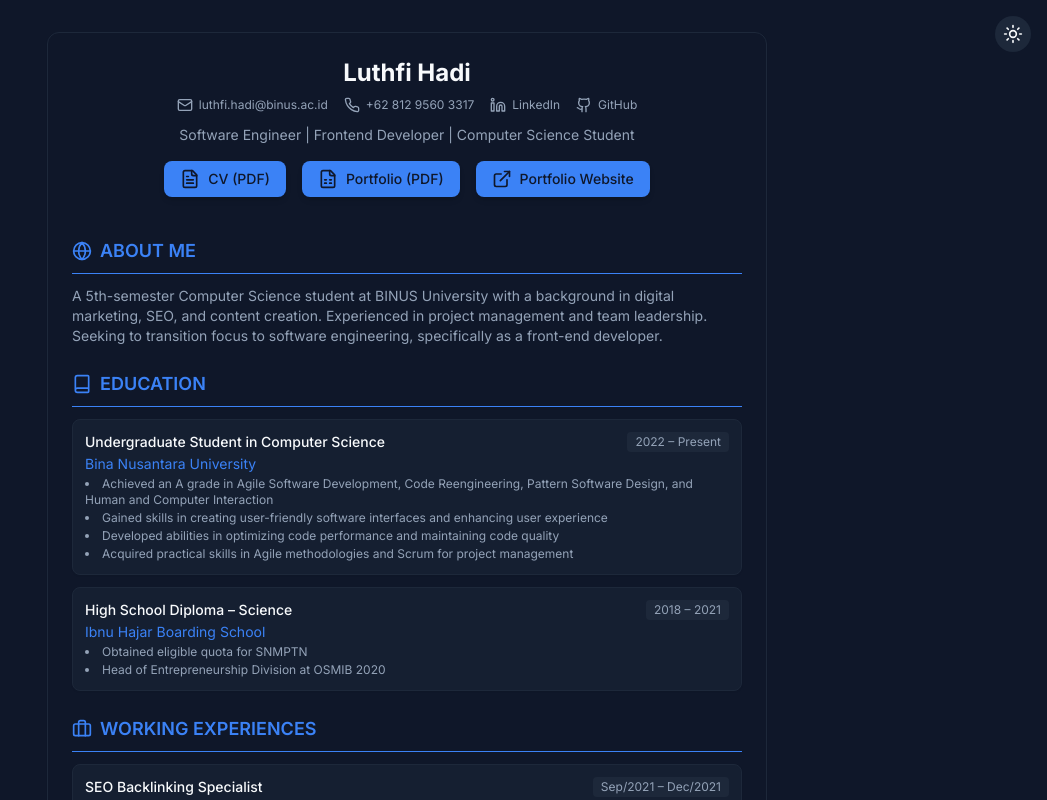
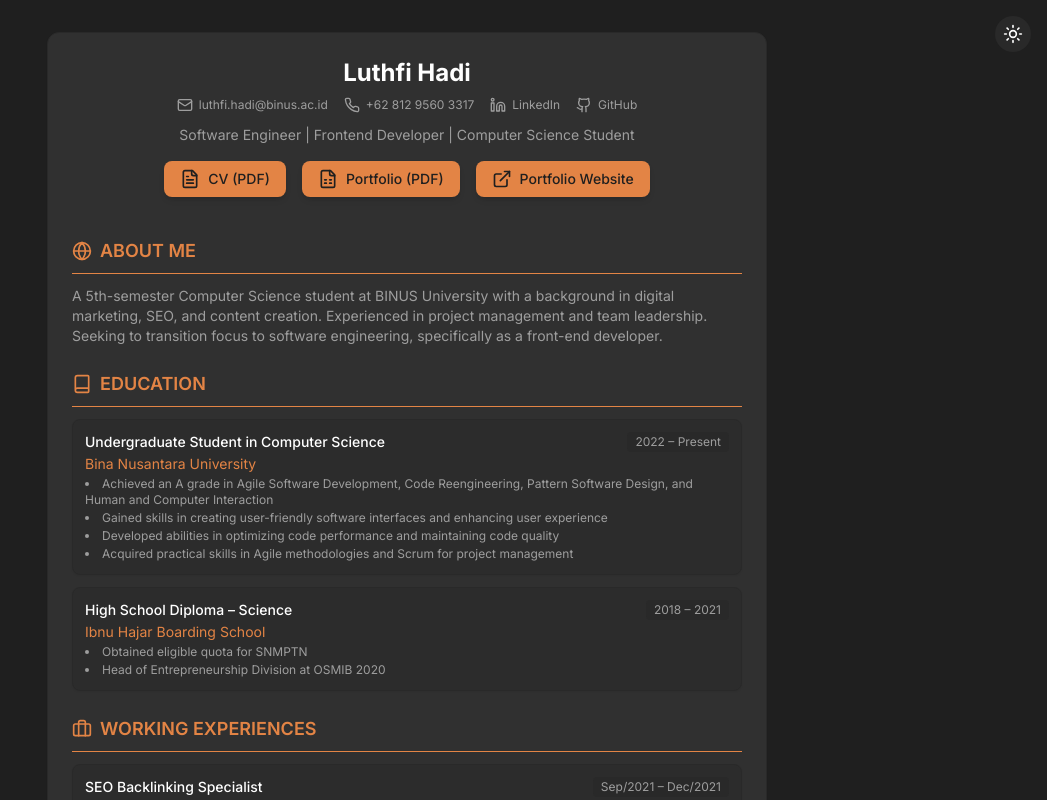
Before and after one commit to luthfidi/Luthfi-CV, a React (Vite) app: page / in a window 1280 px wide. Shown: the top 800 px of the page, without its empty margins (233-1280 px from the left). Built offline with nearby package versions, Linux system fonts and the light colour scheme; the HTML template or start-up script is replaced by a standard one.

Commit message:
update root color

```diff
--- a/src/components/ProjectCard.tsx
+++ b/src/components/ProjectCard.tsx
@@ -5,7 +5,7 @@ interface ProjectProps {
   image: string;
   description: string;
   techStack: string[];
-  link?: string; // Tambahkan properti link opsional
+  link?: string;
 }
 
 const ProjectCard: React.FC<ProjectProps> = ({
@@ -13,7 +13,7 @@ const ProjectCard: React.FC<ProjectProps> = ({
   image,
   description,
   techStack,
-  link = "#", // Default link jika tidak disediakan
+  link = "#",
 }) => (
   <a
     href={link}
--- a/src/index.css
+++ b/src/index.css
@@ -7,52 +7,52 @@
 @layer base {
   :root {
     /* Light Mode */
-    --background: 220 30% 94%; /* Abu-abu lebih gelap dengan hint biru */
-    --foreground: 222 47% 11%;
+    --background: 220 50% 92%;
+    --foreground: 0 0% 12%;
 
-    --card: 220 25% 95%; /* Card sedikit lebih gelap */
-    --card-foreground: 222 47% 11%;
+    --card: 220 40% 82%;
+    --card-foreground: 0 0% 12%;
 
-    --border: 220 13% 88%; /* Border lebih gelap untuk kontras lebih baik */
+    --border: 220 45% 75%;
 
-    --ring: 222.2 84% 4.9%;
+    --ring: 210 70% 45%;
 
-    --primary: 221 83% 48%; /* Primary color sedikit lebih gelap */
-    --primary-foreground: 210 40% 98%;
+    --primary: 210 70% 45%;
+    --primary-foreground: 0 0% 100%;
 
-    --secondary: 217 19% 27%;
-    --secondary-foreground: 210 40% 98%;
+    --secondary: 0 0% 32%;
+    --secondary-foreground: 0 0% 100%;
 
-    --muted: 220 20% 92%; /* Muted lebih gelap */
-    --muted-foreground: 215.4 16.3% 46.9%;
+    --muted: 220 45% 75%;
+    --muted-foreground: 0 0% 32%;
 
-    --accent: 210 40% 88%; /* Accent lebih gelap */
-    --accent-foreground: 222.2 47.4% 11.2%;
+    --accent: 220 40% 82%;
+    --accent-foreground: 0 0% 12%;
   }
 
   .dark {
     /* Dark Mode */
-    --background: 222 47% 11%; /* Hampir hitam */
-    --foreground: 210 40% 98%; /* Putih */
+    --background: 0 0% 12%;
+    --foreground: 0 0% 100%;
 
-    --card: 222 47% 11%; /* Hampir hitam */
-    --card-foreground: 210 40% 98%; /* Putih */
+    --card: 0 0% 19%;
+    --card-foreground: 0 0% 100%;
 
-    --border: 217 33% 17%; /* Abu-abu gelap */
+    --border: 0 0% 16%;
 
-    --ring: 212.7 26.8% 83.9%;
+    --ring: 24 74% 58%;
 
-    --primary: 217.2 91.2% 59.8%; /* Biru lebih terang */
-    --primary-foreground: 222.2 47.4% 11.2%;
+    --primary: 24 74% 58%;
+    --primary-foreground: 0 0% 12%;
 
-    --secondary: 217 33% 17%; /* Abu-abu gelap */
-    --secondary-foreground: 210 40% 98%;
+    --secondary: 0 0% 62%;
+    --secondary-foreground: 0 0% 100%;
 
-    --muted: 217 33% 17%; /* Abu-abu gelap */
-    --muted-foreground: 215 20.2% 65.1%;
+    --muted: 0 0% 16%;
+    --muted-foreground: 0 0% 62%;
 
-    --accent: 217 33% 17%; /* Abu-abu gelap */
-    --accent-foreground: 210 40% 98%;
+    --accent: 0 0% 19%;
+    --accent-foreground: 0 0% 100%;
   }
 }
 
```
